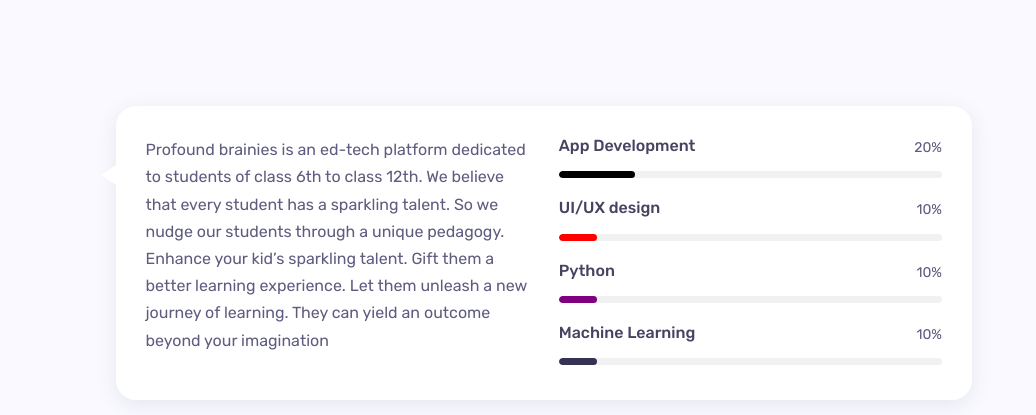
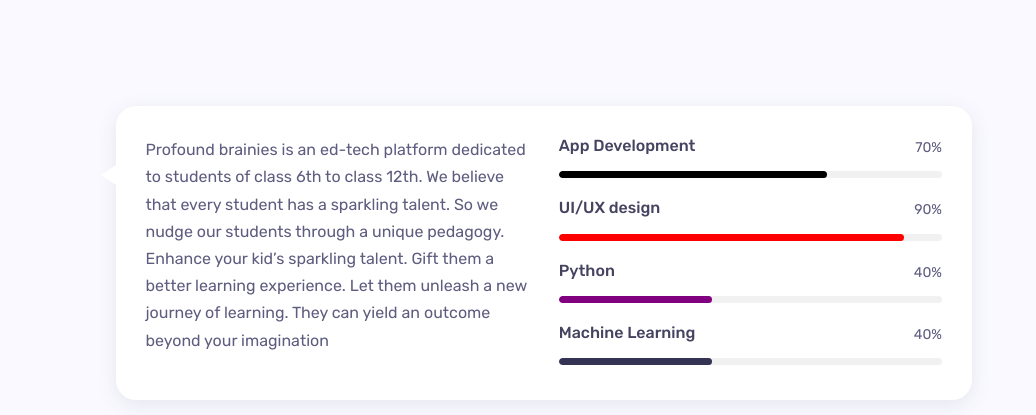
Before and after one commit to ayushigauri28/codingpage, a plain HTML site: page index.html in a window 1280 px wide. Shown: the part 938-1353 px from the top of the page, 244-1280 px from the left. Drawn offline with Linux system fonts and the light colour scheme.

Commit message:
Update index.html

```diff
--- a/index.html
+++ b/index.html
@@ -202,10 +202,10 @@
 								<div class="skill-item">
 									<div class="skill-info clearfix">
 										<h4 class="float-left mb-3 mt-0">App Development</h4>
-										<span class="float-right">20%</span>
+										<span class="float-right">70%</span>
 									</div>
 									<div class="progress">
-										<div class="progress-bar data-background" role="progressbar" aria-valuemin="0" aria-valuemax="100" aria-valuenow="20" data-color="black" style="width: 20%;">
+										<div class="progress-bar data-background" role="progressbar" aria-valuemin="0" aria-valuemax="100" aria-valuenow="70" data-color="black" style="width: 20%;">
 										</div>
 									</div>
 									<div class="spacer" data-height="20" style="height: 20px;"></div>
@@ -215,10 +215,10 @@
 								<div class="skill-item">
 									<div class="skill-info clearfix">
 										<h4 class="float-left mb-3 mt-0">UI/UX design</h4>
-										<span class="float-right">10%</span>
+										<span class="float-right">90%</span>
 									</div>
 									<div class="progress">
-										<div class="progress-bar data-background" role="progressbar" aria-valuemin="0" aria-valuemax="100" aria-valuenow="10" data-color="red" style="width: 10%;">
+										<div class="progress-bar data-background" role="progressbar" aria-valuemin="0" aria-valuemax="100" aria-valuenow="90" data-color="red" style="width: 10%;">
 										</div>
 									</div>
 									<div class="spacer" data-height="20" style="height: 20px;"></div>
@@ -228,10 +228,10 @@
 								<div class="skill-item">
 									<div class="skill-info clearfix">
 										<h4 class="float-left mb-3 mt-0">Python</h4>
-										<span class="float-right">10%</span>
+										<span class="float-right">40%</span>
 									</div>
 									<div class="progress">
-										<div class="progress-bar data-background" role="progressbar" aria-valuemin="0" aria-valuemax="100" aria-valuenow="10" data-color="purple" style="width: 10%;">
+										<div class="progress-bar data-background" role="progressbar" aria-valuemin="0" aria-valuemax="100" aria-valuenow="40" data-color="purple" style="width: 10%;">
 										</div>
 									</div>
                 				  <div class="spacer" data-height="20" style="height: 20px;"></div>
@@ -241,10 +241,10 @@
 				                <div class="skill-item">
 				                  <div class="skill-info clearfix">
 				                    <h4 class="float-left mb-3 mt-0">Machine Learning</h4>
-				                    <span class="float-right">10%</span>
+				                    <span class="float-right">40%</span>
 				                  </div>
 				                  <div class="progress">
-				                    <div class="progress-bar data-background" role="progressbar" aria-valuemin="0" aria-valuemax="100" aria-valuenow="10" data-color="grees" style="width: 10%;">
+				                    <div class="progress-bar data-background" role="progressbar" aria-valuemin="0" aria-valuemax="100" aria-valuenow="40" data-color="grees" style="width: 10%;">
 				                    </div>
 				                  </div>
 				                </div>
```
